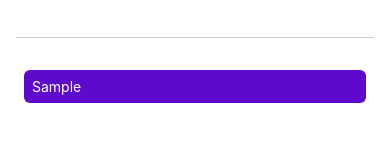
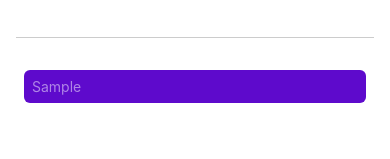
Before and after one commit to afiqaimanafr/goals-rn-app, a React Native app: screen / in a window 390 px wide. Both pictures are taken after typing "Sample" into the empty fields and a click on the button "ADD GOAL". Shown: the part 141-300 px from the top of the page. Built offline with nearby package versions, Linux system fonts and the light colour scheme.

Commit message:
update: latest

```diff
--- a/components/GoalItem.js
+++ b/components/GoalItem.js
@@ -6,6 +6,7 @@ function GoalItem(props) {
       <Pressable
         android_ripple={{ color: "#dddddd" }}
         onPress={props.onDeleteItem.bind(this, props.id)}
+        style={(pressed) => pressed && styles.pressedItem}
       >
         <Text style={styles.goalText}>{props.text}</Text>
       </Pressable>
@@ -21,6 +22,9 @@ const styles = StyleSheet.create({
     borderRadius: 6,
     backgroundColor: "#5e0acc",
   },
+  pressedItem: {
+    opacity: 0.5,
+  },
   goalText: {
     color: "white",
     padding: 8,
```
